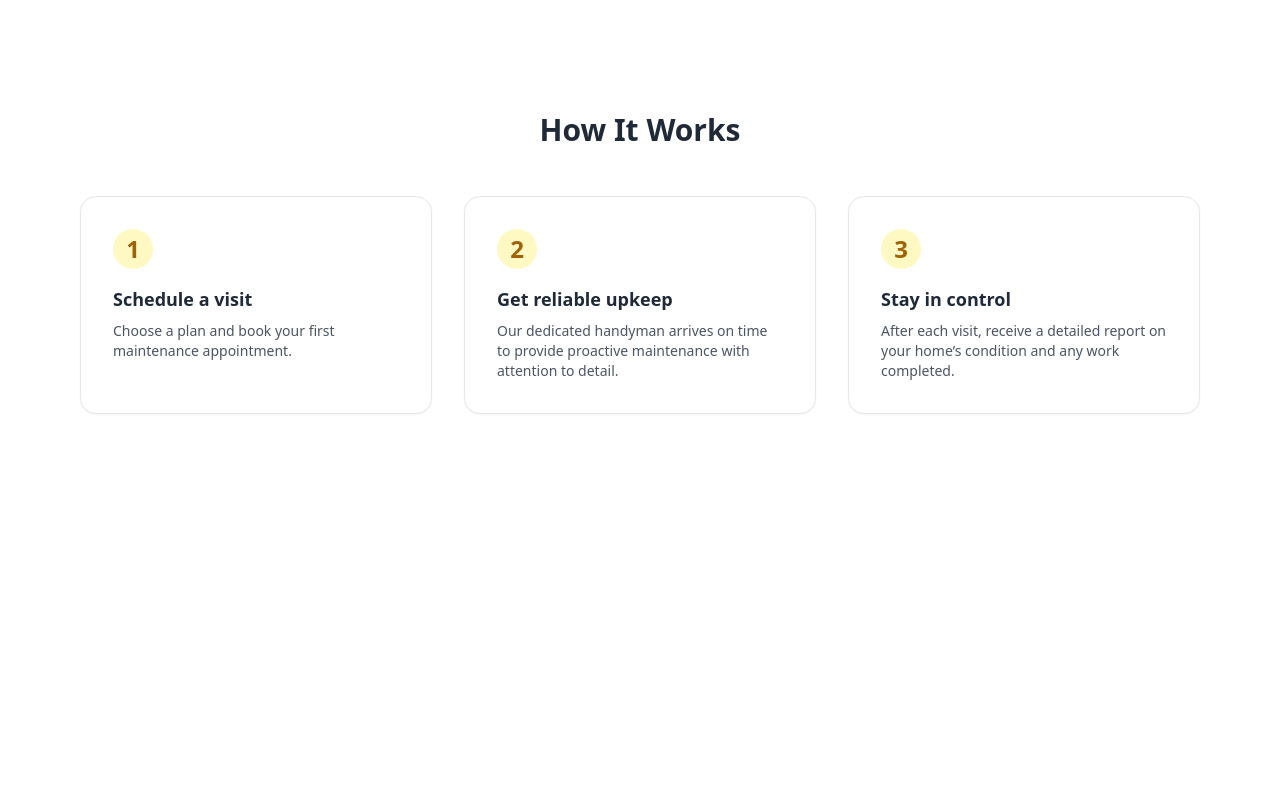
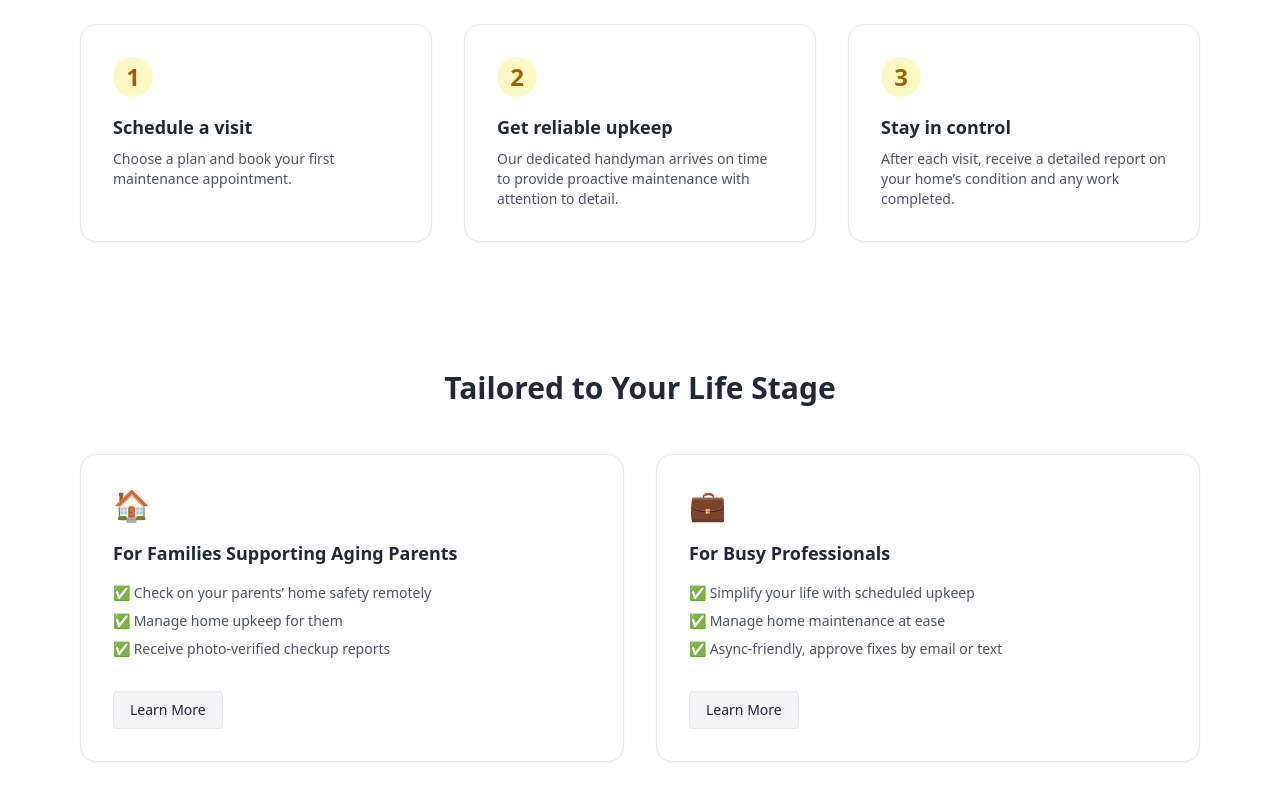
Before and after one commit to nickalodian-upkept/upkept-homepage, a Next.js app: page / in a window 1280 px wide. Shown: the part 1112-1912 px from the top of the page. Before the commit the page ends 1566 px from the top, so only its background shows below. Built offline with nearby package versions, Linux system fonts and the light colour scheme.

Commit message:
Style polish: Tailored Life Stage section and removed test box

```diff
--- a/pages/index.js
+++ b/pages/index.js
@@ -30,13 +30,6 @@ export default function Home() {
           <button className="bg-blue-600 text-white text-base sm:text-lg px-6 py-3 rounded-lg shadow-md hover:bg-blue-700 transition">
             View Plans
           </button>
-        </section>
-
-        {/* Tailwind Test Box */}
-        <section className="mb-24">
-          <div className="p-6 bg-yellow-100 text-lg font-medium text-center rounded-xl shadow-sm max-w-md mx-auto">
-            ✅ Tailwind is working if this box is styled!
-          </div>
         </section>
 
         {/* Pricing Plans */}
@@ -107,6 +100,44 @@ export default function Home() {
             </div>
           </div>
         </section>
+
+        {/* Tailored to Your Life Stage */}
+        <section className="mt-32 max-w-6xl mx-auto px-4 text-center">
+          <h3 className="text-3xl font-bold mb-12">Tailored to Your Life Stage</h3>
+          <div className="grid grid-cols-1 md:grid-cols-2 gap-8 text-left">
+            {/* For Families */}
+            <div className="bg-white rounded-2xl border border-gray-200 p-8 shadow-sm flex flex-col justify-between">
+              <div>
+                <div className="text-3xl mb-4">🏠</div>
+                <h4 className="text-lg font-semibold mb-4">For Families Supporting Aging Parents</h4>
+                <ul className="space-y-2 text-gray-600 text-sm">
+                  <li>✅ Check on your parents’ home safety remotely</li>
+                  <li>✅ Manage home upkeep for them</li>
+                  <li>✅ Receive photo-verified checkup reports</li>
+                </ul>
+              </div>
+              <button className="mt-8 bg-gray-100 border text-sm text-gray-800 rounded px-4 py-2 hover:bg-gray-200 transition w-fit">
+                Learn More
+              </button>
+            </div>
+
+            {/* For Professionals */}
+            <div className="bg-white rounded-2xl border border-gray-200 p-8 shadow-sm flex flex-col justify-between">
+              <div>
+                <div className="text-3xl mb-4">💼</div>
+                <h4 className="text-lg font-semibold mb-4">For Busy Professionals</h4>
+                <ul className="space-y-2 text-gray-600 text-sm">
+                  <li>✅ Simplify your life with scheduled upkeep</li>
+                  <li>✅ Manage home maintenance at ease</li>
+                  <li>✅ Async-friendly, approve fixes by email or text</li>
+                </ul>
+              </div>
+              <button className="mt-8 bg-gray-100 border text-sm text-gray-800 rounded px-4 py-2 hover:bg-gray-200 transition w-fit">
+                Learn More
+              </button>
+            </div>
+          </div>
+        </section>
       </main>
     </>
   );
```
